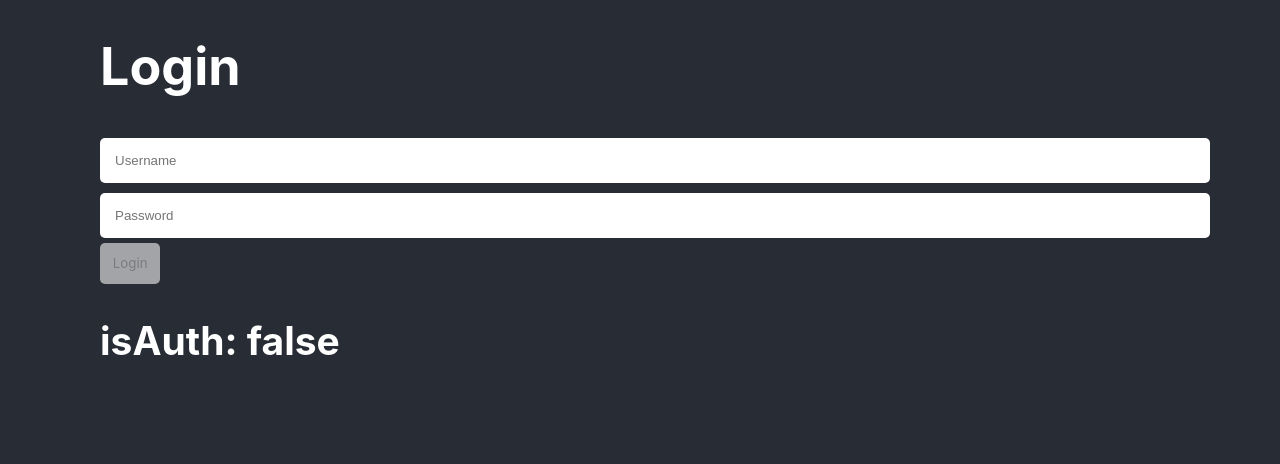
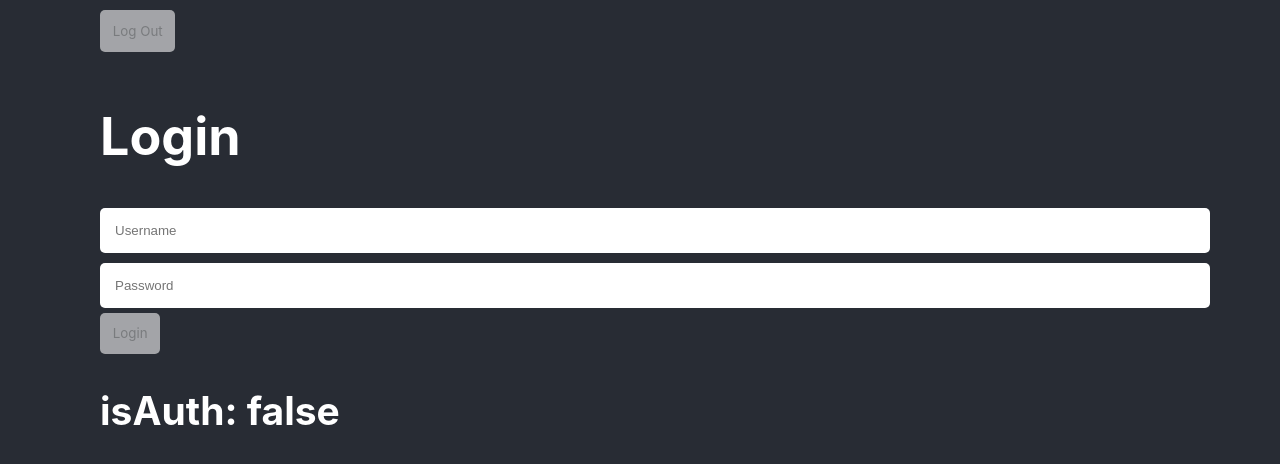
Before and after one commit to douryne/react-contacts-app, a React (Create React App) app: page / in a window 1280 px wide. Shown: the top 464 px of the page. Built offline with nearby package versions, Linux system fonts and the light colour scheme.

Commit message:
navbar component and log out btn

```diff
--- a/src/App.tsx
+++ b/src/App.tsx
@@ -1,11 +1,13 @@
 import React from 'react';
 import './styles/App.css';
 import { Login } from './pages/Login';
+import { Navbar } from './components';
 
 function App() {
 
   return (
     <div className="App">
+      <Navbar />
       <Login />
     </div>
   );
--- a/src/components/UI/Button/Button.tsx
+++ b/src/components/UI/Button/Button.tsx
@@ -3,7 +3,8 @@ import classes from './Button.module.css'
 
 interface IButtonProps {
   children: ReactNode,
-  disabled?: boolean
+  disabled?: boolean,
+  onClick?: (e: React.MouseEvent<HTMLButtonElement>) => void;
 }
 
 export const Button: FC<IButtonProps> = ({children, ...props}) => {
--- /dev/null
+++ b/src/components/UI/Navbar/Navbar.module.css
@@ -0,0 +1,5 @@
+.navbar {
+  width: 100%;
+  height: 50px;
+  padding: 10px 0;
+}
--- /dev/null
+++ b/src/components/UI/Navbar/Navbar.tsx
@@ -0,0 +1,28 @@
+import React from 'react';
+import { Button } from '../Button/Button';
+import { useAppSelector } from '../../../hooks/redux';
+import { useAppDispatch } from '../../../hooks/redux';
+import {authReducer} from '../../../store/reducers/authReducer';
+
+import classes from './Navbar.module.css';
+
+export const Navbar = () => {
+
+  const {isAuth} = useAppSelector(state => state.authReducer);
+  const {toggleAuthState} = authReducer.actions;
+  const dispatch = useAppDispatch();
+
+  const logOut = (): void => {
+    dispatch(toggleAuthState(false));
+    localStorage.setItem('isAuth', 'false');
+    console.log(isAuth)
+  }
+
+  return (
+    <div className={classes.navbar}>
+      <Button disabled={!isAuth} onClick={logOut}>
+        Log Out
+      </Button>
+    </div>
+  );
+};
--- a/src/components/index.js
+++ b/src/components/index.js
@@ -1,2 +1,3 @@
 export { Button } from './UI/Button/Button'
 export { Input } from './UI/Input/Input'
+export { Navbar } from './UI/Navbar/Navbar'
--- a/src/pages/Login.tsx
+++ b/src/pages/Login.tsx
@@ -22,12 +22,13 @@ export const Login: React.FC = () => {
     const authState = localStorage.getItem('isAuth');
     if (!authState) return;
     dispatch(toggleAuthState(Boolean(authState)))
-  })
+  // eslint-disable-next-line react-hooks/exhaustive-deps
+  }, [])
 
-  const login = (event: React.FormEvent) => {
+  const login = (event: React.FormEvent): void => {
     event.preventDefault();
     dispatch(toggleAuthState(true));
-    localStorage.setItem('isAuth', 'isAuth');
+    localStorage.setItem('isAuth', 'true');
   }
 
   return (
--- a/src/store/reducers/authReducer.ts
+++ b/src/store/reducers/authReducer.ts
@@ -14,6 +14,7 @@ export const authReducer = createSlice({
   initialState,
   reducers: {
     toggleAuthState(state, action: PayloadAction<boolean>) {
+      console.log(action.payload)
       state.isAuth = action.payload;
     }
   }
```
